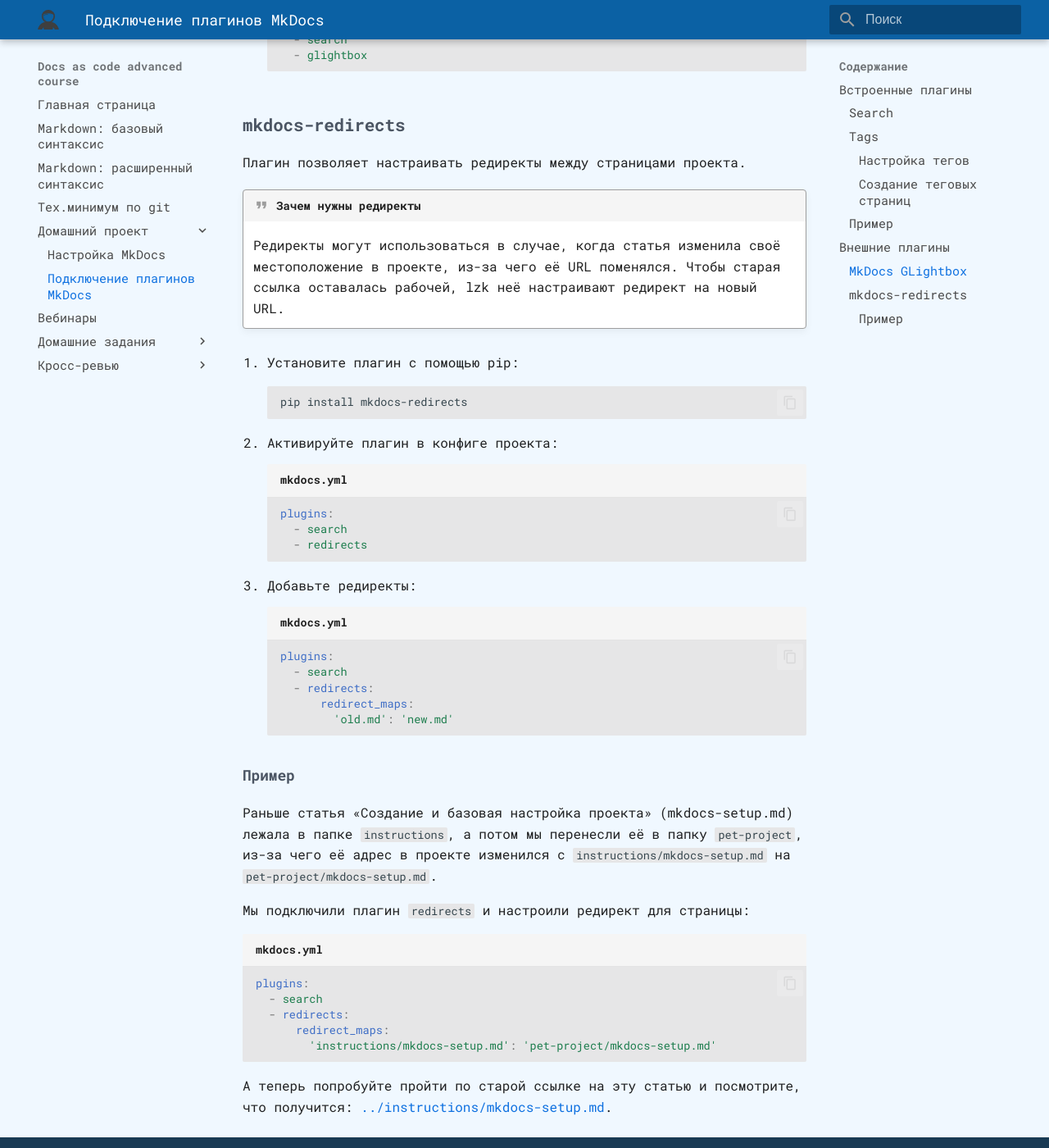
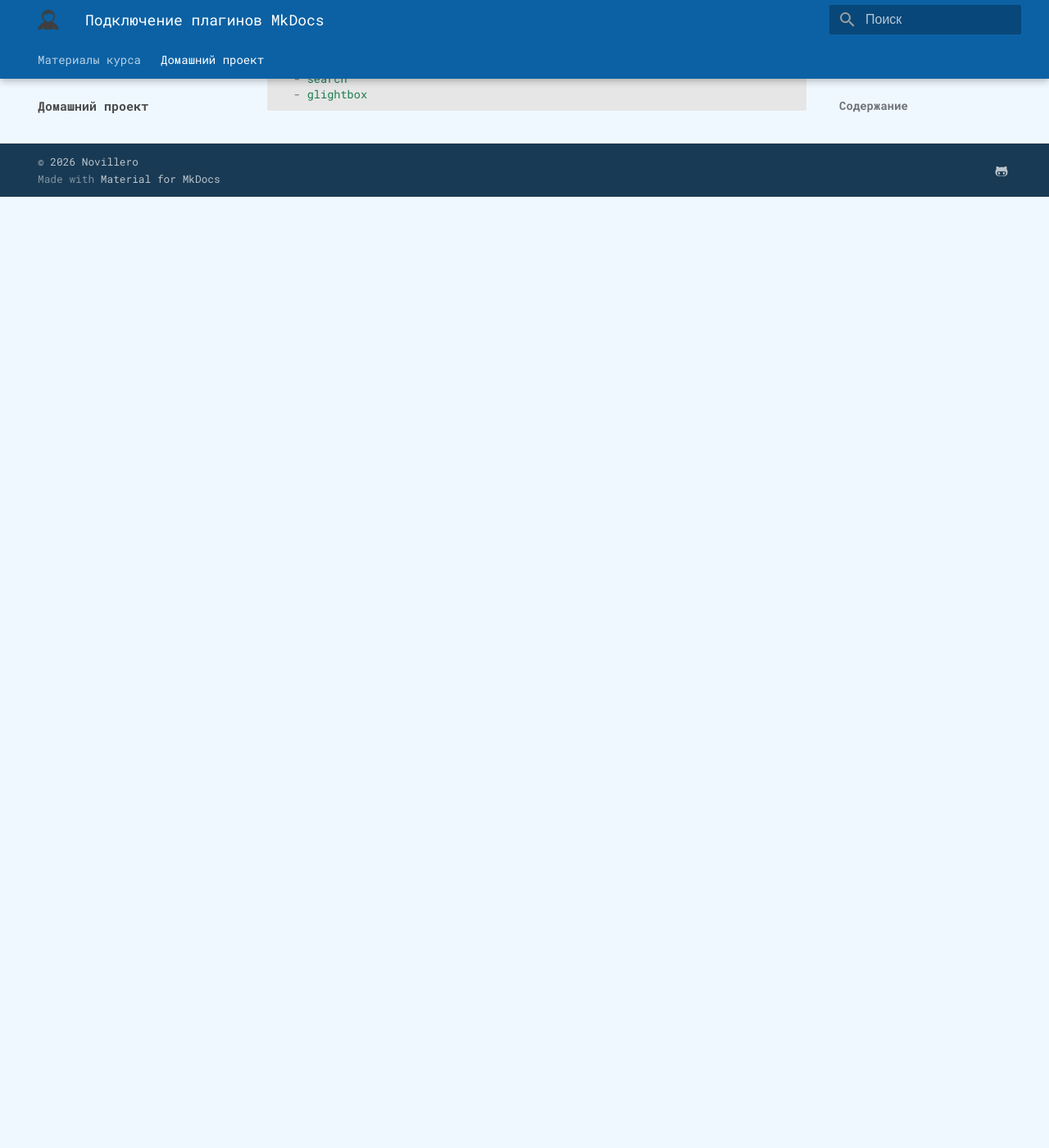
Before and after one commit to novillero/dac-advanced, an MkDocs documentation site: the page built from docs/pet-project/mkdocs-plugins.md, in a window 1280 px wide and 1400 px high, scrolled down 3732 px. Shown: the whole window at 82% size. Built offline with MkDocs 1.6.1 and Material for MkDocs 9.7.7, drawn with Linux system fonts in a browser that asks for light colours; some web fonts are replaced; after the commit the page ends 3972 px from its top, so only the background shows below that.

````diff
--- a/docs/pet-project/mkdocs-plugins.md
+++ b/docs/pet-project/mkdocs-plugins.md
@@ -155,50 +155,3 @@ plugins:
       - search
       - glightbox
     ```
-
-### mkdocs-redirects
-
-Плагин позволяет настраивать редиректы между страницами проекта.
-
-!!! quote "Зачем нужны редиректы"
-    Редиректы могут использоваться в случае, когда статья изменила своё местоположение в проекте, из-за чего её URL поменялся. Чтобы старая ссылка оставалась рабочей, lzk неё настраивают редирект на новый URL.
-
-1. Установите плагин с помощью pip:
-
-    ```
-    pip install mkdocs-redirects
-    ```
-
-2. Активируйте плагин в конфиге проекта:
-
-    ```yaml title="mkdocs.yml"
-    plugins:
-      - search
-      - redirects
-    ```
-
-3. Добавьте редиректы:
-
-    ```yaml title="mkdocs.yml"
-    plugins:
-      - search
-      - redirects:
-          redirect_maps:
-            'old.md': 'new.md'
-    ```
-
-#### Пример
-
-Раньше статья «Создание и базовая настройка проекта» (mkdocs-setup.md) лежала в папке `instructions`, а потом мы перенесли её в папку `pet-project`, из-за чего её адрес в проекте изменился с `instructions/mkdocs-setup.md` на `pet-project/mkdocs-setup.md`.
-
-Мы подключили плагин `redirects` и настроили редирект для страницы:
-
-```yaml title="mkdocs.yml"
-plugins:
-  - search
-  - redirects:
-      redirect_maps:
-        'instructions/mkdocs-setup.md': 'pet-project/mkdocs-setup.md'
-```
-
-А теперь попробуйте пройти по старой ссылке на эту статью и посмотрите, что получится: [../instructions/mkdocs-setup.md](../instructions/mkdocs-setup.md){target=_blank}.
--- a/mkdocs.yml
+++ b/mkdocs.yml
@@ -10,8 +10,8 @@ theme: # Тема сайта, информация о ее параметрах
   features:
     #- navigation.sections
     - navigation.indexes # Позволяет создавать корневые страницы разделов меню. Корневая страница должна лежать в папке раздела и называться index.md. Пример использования корневых страниц приведен ниже в настройках nav
-    #- navigation.tabs # Верхнее меню
-    #- navigation.tabs.sticky # Фиксация верхнего меню
+    - navigation.tabs # Верхнее меню
+    - navigation.tabs.sticky # Фиксация верхнего меню
     #- navigation sections # Настройка спойлеров в левом меню
     #- navigation.expand # Разворачивает спойлеры в левом меню по умолчанию
     #- toc.integrate # Фиксирует оглавление страницы в левом меню
@@ -59,23 +59,28 @@ plugins:
         'instructions/mkdocs-setup.md': 'pet-project/mkdocs-setup.md'
 
 nav: # Структура сайта
-    - Главная страница: index.md
-    - 'Markdown: базовый синтаксис': markdown.md
-    - 'Markdown: расширенный синтаксис': markdown-extensions.md
-    - Тех.минимум по git: git-for-tech-writer.md
+    - Материалы курса:
+      - index.md
+      - 'Markdown: базовый синтаксис': markdown.md
+      - 'Markdown: расширенный синтаксис': markdown-extensions.md
+      - Тех.минимум по git: git-for-tech-writer.md
+      - Вебинары: meetings.md
+      - Домашние задания:
+        - Домашнее задание №0: homeworks/homework-0.md
+        - Домашнее задание N1: homeworks/homework-1.md
+        - Домашнее задание N2: homeworks/homework-2.md
+        - Домашнее задание N3: homeworks/homework-3.md
+      - Кросс-ревью:
+        - Как проводить ревью: review/how-to.md
+        - Стайлгайд для пошаговых инструкций: review/styleguide.md
     - Домашний проект:
       - pet-project/index.md
       - Настройка MkDocs: pet-project/mkdocs-setup.md
       - Подключение плагинов MkDocs: pet-project/mkdocs-plugins.md
-    - Вебинары: meetings.md
-    - Домашние задания:
-      - Домашнее задание №0: homeworks/homework-0.md
-      - Домашнее задание N1: homeworks/homework-1.md
-      - Домашнее задание N2: homeworks/homework-2.md
-      - Домашнее задание N3: homeworks/homework-3.md
-    - Кросс-ревью:
-      - Как проводить ревью: review/how-to.md
-      - Стайлгайд для пошаговых инструкций: review/styleguide.md
+      - Публикация MkDocs: pet-project/mkdocs-publication.md
+      - Ностапп:
+        - Спецификация приложения: pet-project/notesapp/specification.md
+        - Сценарий «Создание новой заметки»: pet-project/notesapp/scenario-1.md
 
 extra:
   social: # Ссылки на соц.сети
````
Also changed, not shown: docs/pet-project/mkdocs-publication.md (added, +111 -0 lines), docs/pet-project/notesapp/scenario-1.md (added, +35 -0 lines), docs/pet-project/notesapp/specification.md (added, +62 -0 lines), docs/images/notesapp/create.svg (added), docs/images/notesapp/delete.svg (added), docs/images/notesapp/read.svg (added), docs/images/notesapp/schema.svg (added), docs/images/notesapp/update.svg (added).
